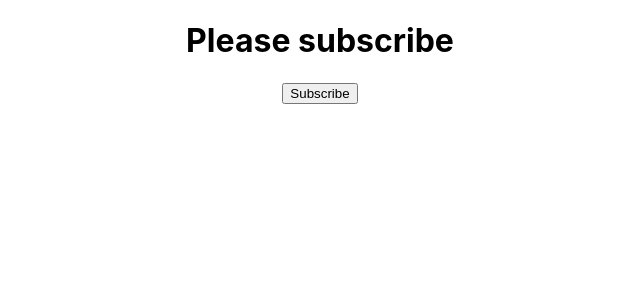
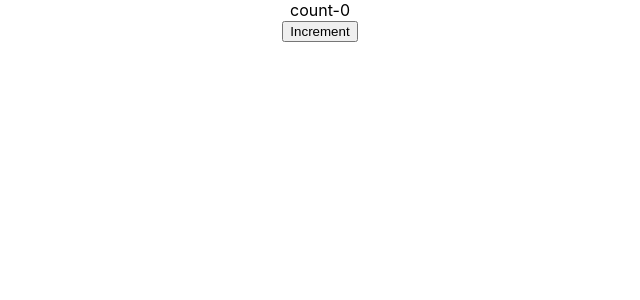
Before and after one commit to PriyankaJHiremath/project-react, a React (Create React App) app: page / in a window 1280 px wide. Shown: the top 300 px of the page, without its empty margins (320-960 px from the left). Built offline with nearby package versions, Linux system fonts and the light colour scheme.

Commit message:
setstate

```diff
--- a/src/App.js
+++ b/src/App.js
@@ -4,12 +4,14 @@
 import Welcome from './component/Welcome';
 import Hello from './component/Hello';
 import Message from './component/Message';
+import Count from './component/Count';
 
 function App() {
   return (
     <div className="App">
-    <Message/>
-     {/*<Greet name="bruce" heroName="Batman">
+    <Count/>
+   {/* <Message/>
+     <Greet name="bruce" heroName="Batman">
      <button>Enter</button>
      </Greet>
      <Greet name="clark" heroName="SuperMan"/>
--- /dev/null
+++ b/src/component/Count.js
@@ -0,0 +1,40 @@
+import React, { Component } from 'react'
+
+export class count extends Component {
+
+    constructor(){
+        super()
+        this.state ={
+           count:0
+        }
+    }
+
+    increment(){
+        // this.setState ({
+        //     count: this.state.count + 1
+        // })
+
+        this.setState((prevState) => ({
+            count: prevState.count + 1
+        })  )
+    }
+
+    incrementFive(){
+        this.increment()
+        this.increment()
+        this.increment()
+        this.increment()
+        this.increment()
+    }
+
+    render() {
+        return (
+            <div>
+                <div>count-{this.state.count}</div>
+                <button onClick={()=>this.incrementFive()}>Increment</button>
+            </div>
+        )
+    }
+}
+
+export default count
```
